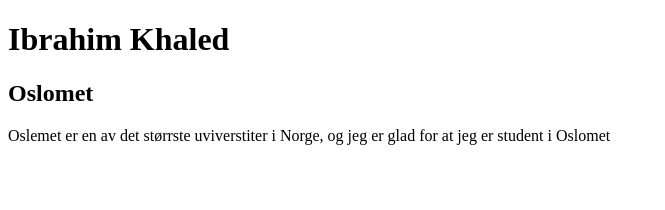
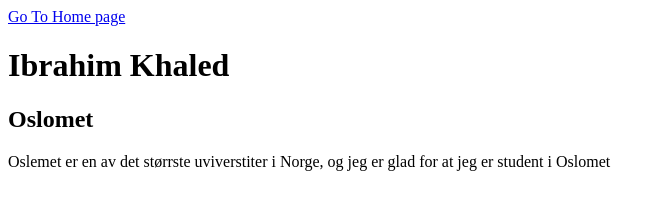
Before and after one commit to OsloMet-web/1stOblig-group-11, a plain HTML site: page Ibrahim.html in a window 1280 px wide. Shown: the whole page, without its empty margins (0-665 px from the left). Drawn offline with Linux system fonts and the light colour scheme.

Commit message:
Update Ibrahim.html

```diff
--- a/Ibrahim.html
+++ b/Ibrahim.html
@@ -6,6 +6,7 @@
     <title>Document</title>
 </head>
 <body>
+<a href="index.html">  Go To Home page</a>
 <h1> Ibrahim Khaled</h1>
 <h2> Oslomet </h2>
 <p> Oslemet er en av det størrste uviverstiter i Norge, og jeg er glad for at jeg er student i Oslomet </p>
```
